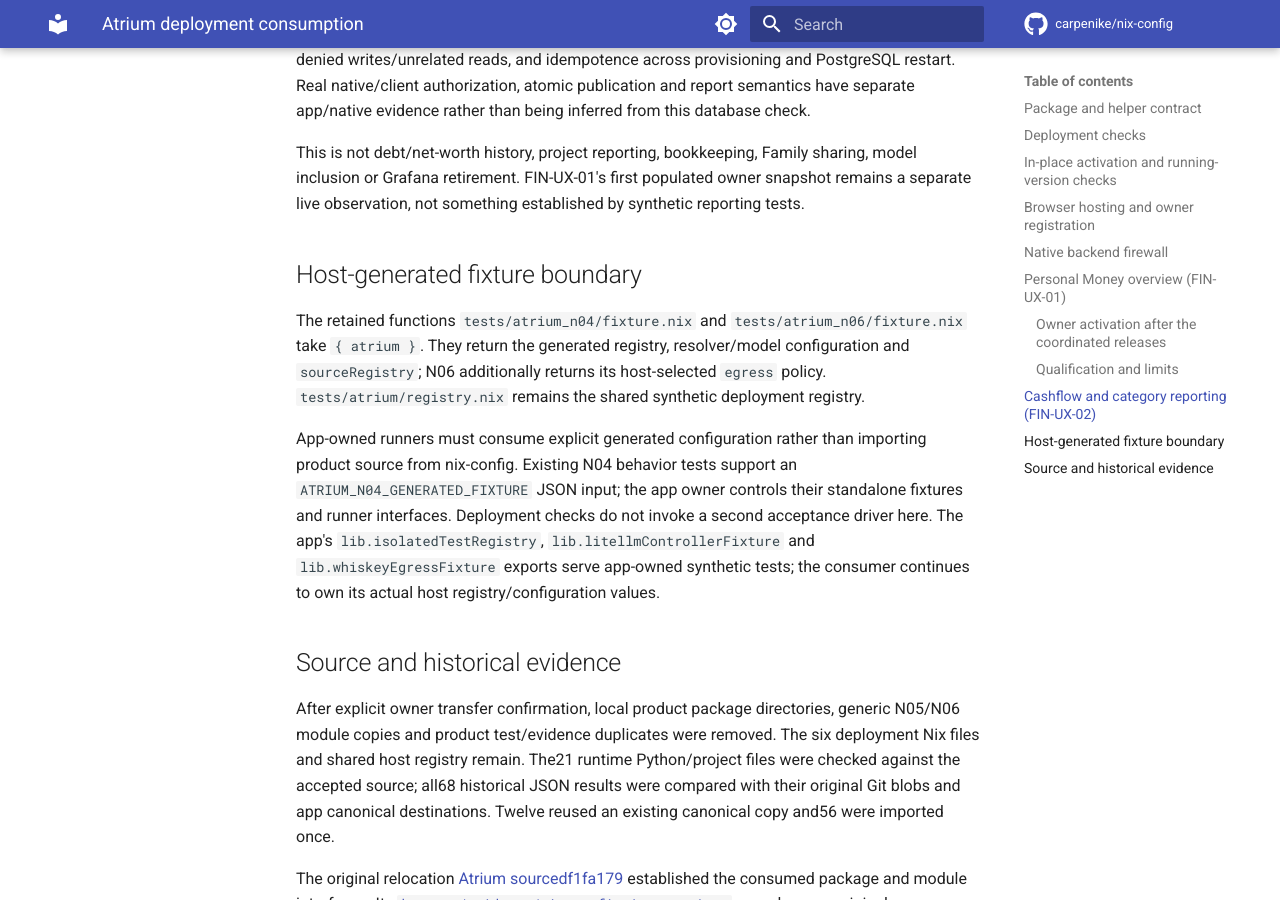
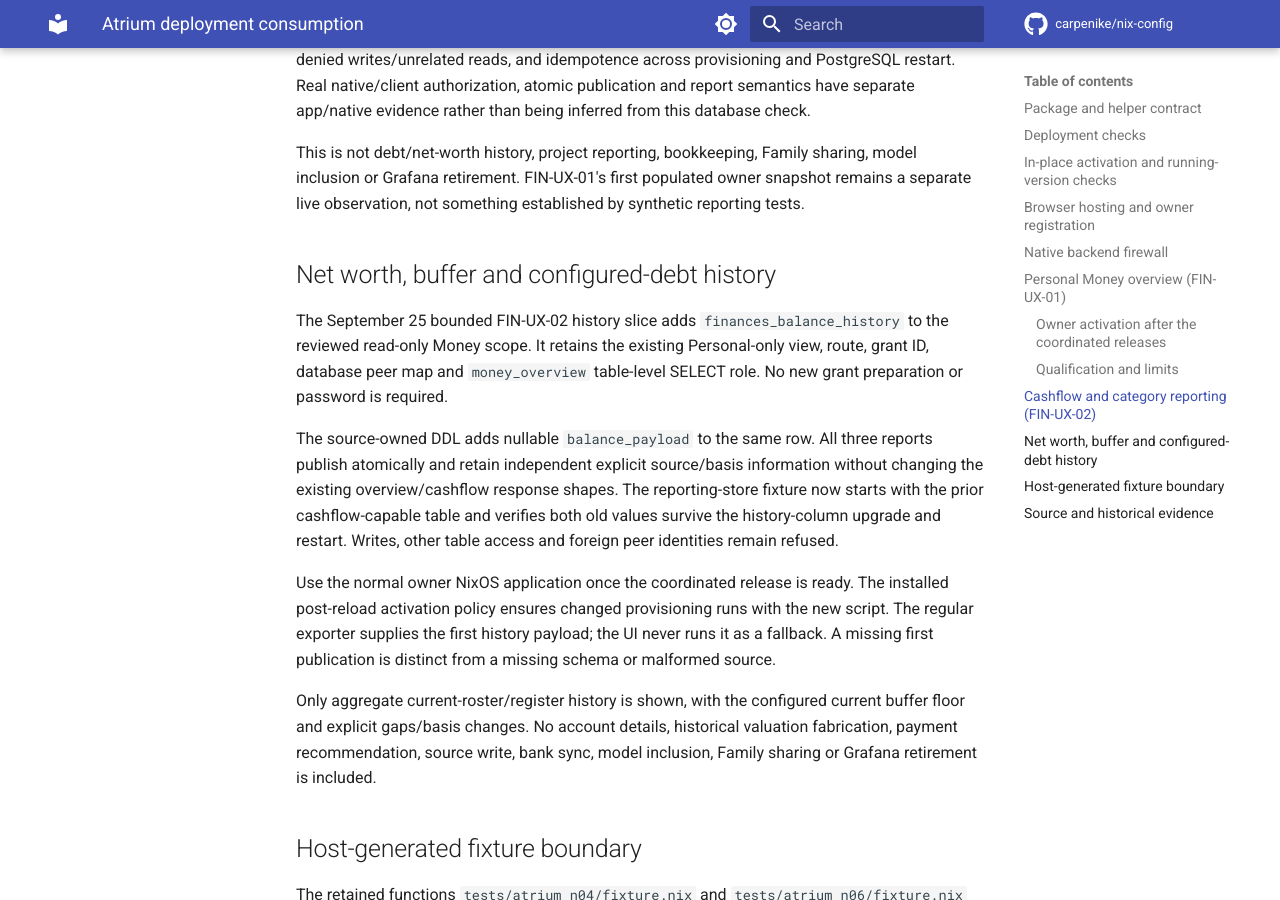
Before and after one commit to carpenike/nix-config, an MkDocs documentation site: the page built from docs/services/atrium-deployment.md, in a window 1280 px wide and 900 px high, scrolled down 9921 px. Built offline with MkDocs 1.6.1 and Material for MkDocs 9.7.7, drawn with Linux system fonts in a browser that asks for light colours; comment, search, counter and statistics services are not loaded.

Commit message:
feat(forge): consume bounded Money balance history
Select source-qualified aggregate net-worth, buffer and configured-debt reporting without new grants or database roles. Preserve overview/cashflow payloads through the additive column upgrade and retain the post-reload activation fix.

Co-authored-by: Copilot <223556219+Copilot@users.noreply.github.com>
Copilot-Session: e69d7724-2617-4d5a-832a-fd60d9aebf5d

```diff
--- a/docs/services/atrium-deployment.md
+++ b/docs/services/atrium-deployment.md
@@ -440,6 +440,32 @@ sharing, model inclusion or Grafana retirement. FIN-UX-01's first populated
 owner snapshot remains a separate live observation, not something established
 by synthetic reporting tests.
 
+## Net worth, buffer and configured-debt history
+
+The September 25 bounded FIN-UX-02 history slice adds
+`finances_balance_history` to the reviewed read-only Money scope. It retains
+the existing Personal-only view, route, grant ID, database peer map and
+`money_overview` table-level SELECT role. No new grant preparation or password
+is required.
+
+The source-owned DDL adds nullable `balance_payload` to the same row. All three
+reports publish atomically and retain independent explicit source/basis
+information without changing the existing overview/cashflow response shapes.
+The reporting-store fixture now starts with the prior cashflow-capable table
+and verifies both old values survive the history-column upgrade and restart.
+Writes, other table access and foreign peer identities remain refused.
+
+Use the normal owner NixOS application once the coordinated release is ready.
+The installed post-reload activation policy ensures changed provisioning runs
+with the new script. The regular exporter supplies the first history payload;
+the UI never runs it as a fallback. A missing first publication is distinct
+from a missing schema or malformed source.
+
+Only aggregate current-roster/register history is shown, with the configured
+current buffer floor and explicit gaps/basis changes. No account details,
+historical valuation fabrication, payment recommendation, source write, bank
+sync, model inclusion, Family sharing or Grafana retirement is included.
+
 ## Host-generated fixture boundary
 
 The retained functions `tests/atrium_n04/fixture.nix` and
```
Also changed, not shown: 6 other files.
